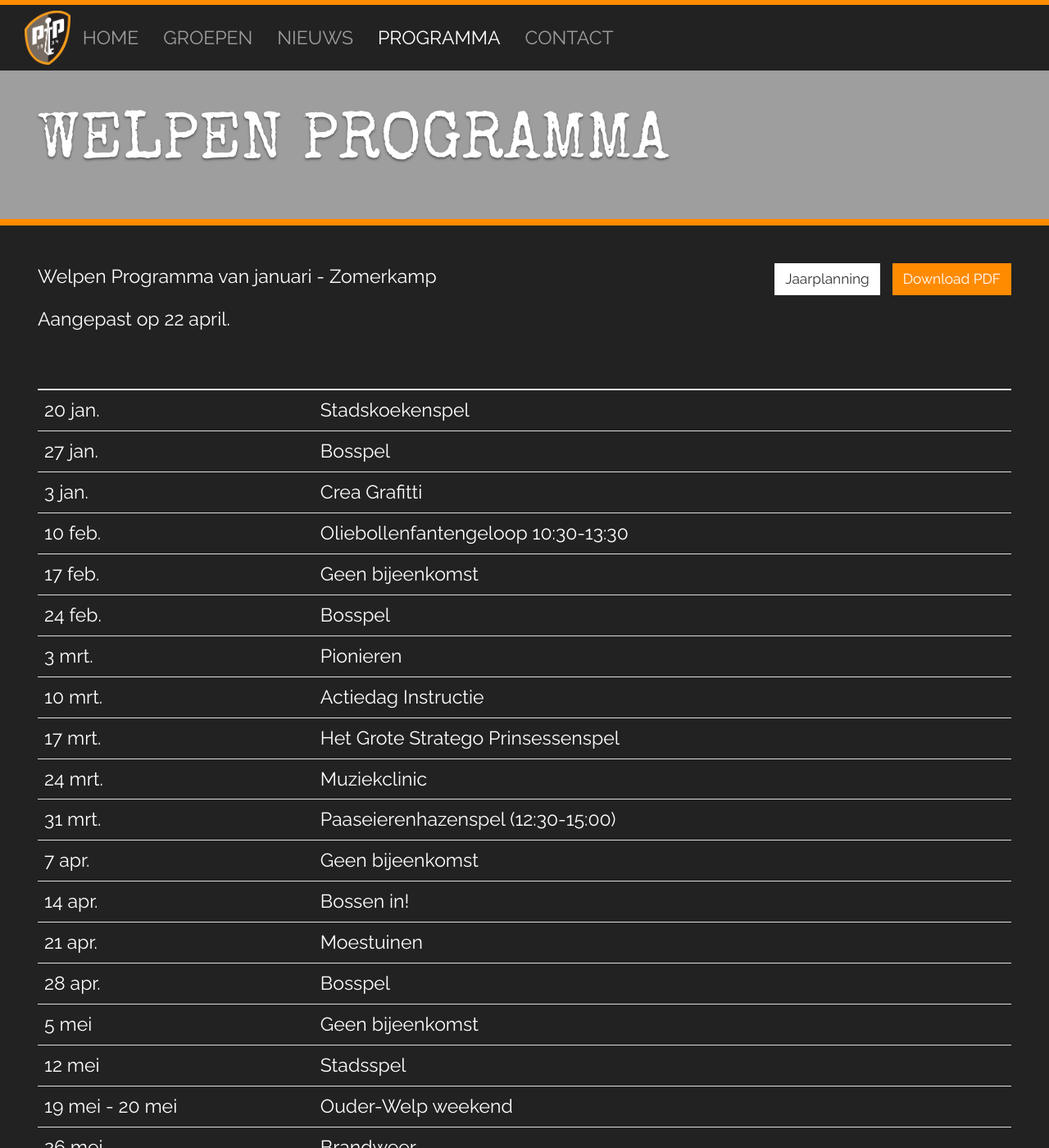
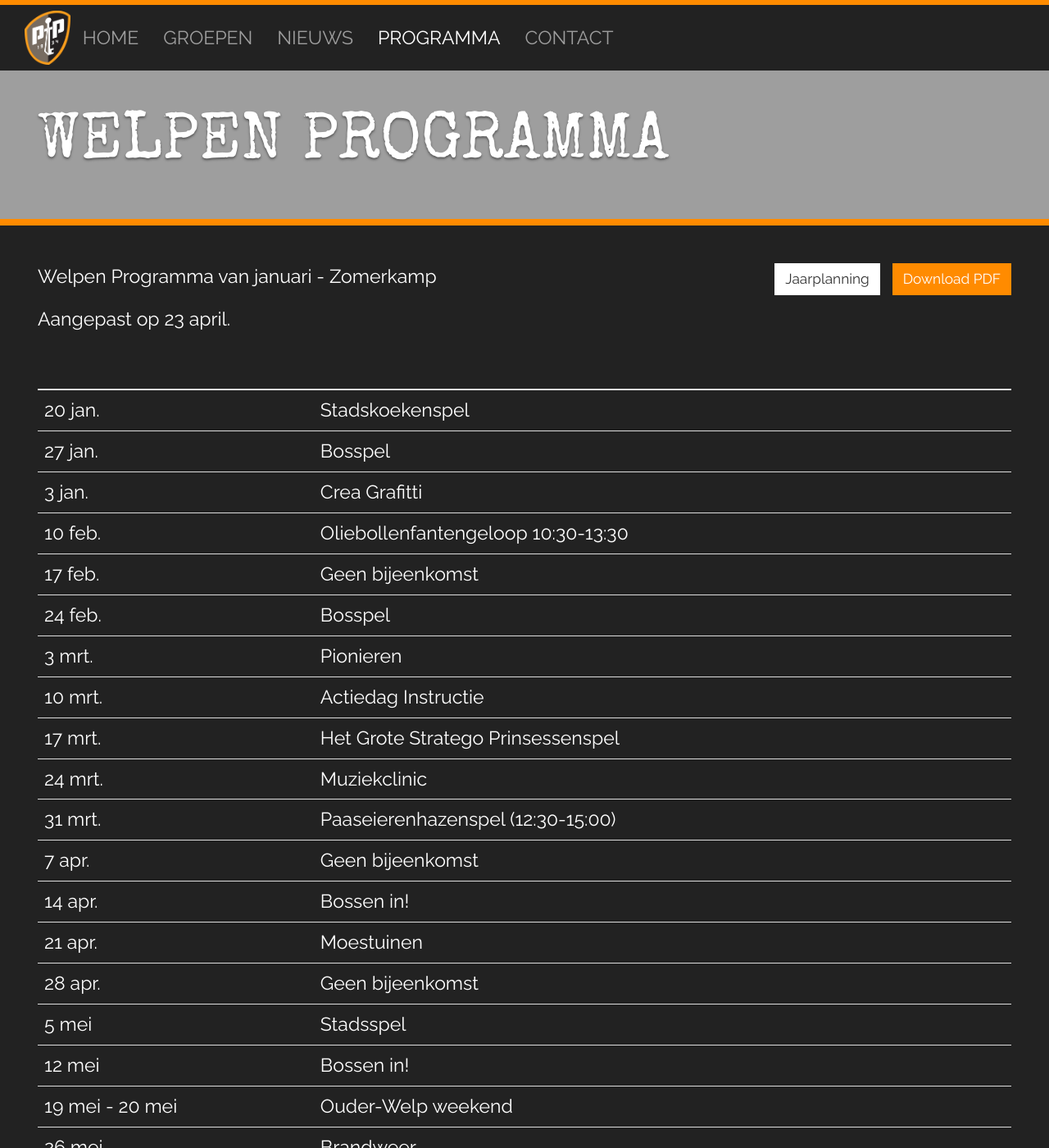
Before and after one commit to nognooitmeegemaakt/website, a Jekyll site: the page built from _agenda/welpen.md, in a window 1280 px wide and 1400 px high. Shown: the whole window at 82% size. Built offline with Jekyll 4.4.1, drawn with Linux system fonts in a browser that asks for light colours; some web fonts are replaced.

Commit message:
Update welpen.md Agenda through CMS
By Fabrizio Zanin (141.101.77.35)

```diff
--- a/_agenda/welpen.md
+++ b/_agenda/welpen.md
@@ -8,7 +8,7 @@ footer: ""
 
 Welpen Programma van januari - Zomerkamp
 
-Aangepast op 22 april.
+Aangepast op 23 april.
 
 | | |
 |---|---|
@@ -26,9 +26,9 @@ Aangepast op 22 april.
 | 7 apr. | Geen bijeenkomst |
 | 14 apr. | Bossen in! |
 | 21 apr. | Moestuinen |
-| 28 apr. | Bosspel |
-| 5 mei | Geen bijeenkomst |
-| 12 mei | Stadsspel |
+| 28 apr. | Geen bijeenkomst |
+| 5 mei | Stadsspel |
+| 12 mei | Bossen in! |
 | 19 mei - 20 mei | Ouder-Welp weekend |
 | 26 mei | Brandweer |
 | 2 jun. | Bosspel |
```
